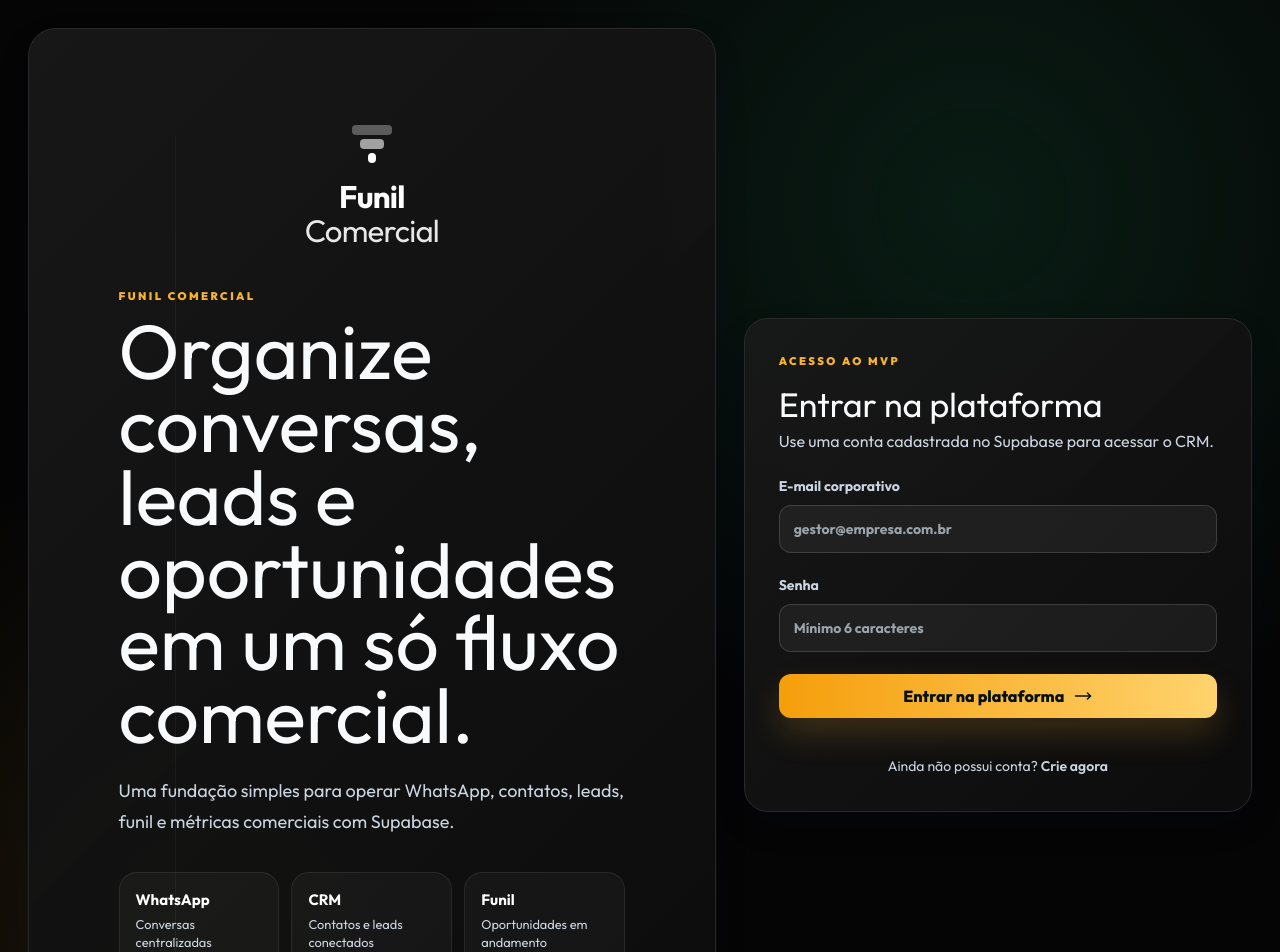
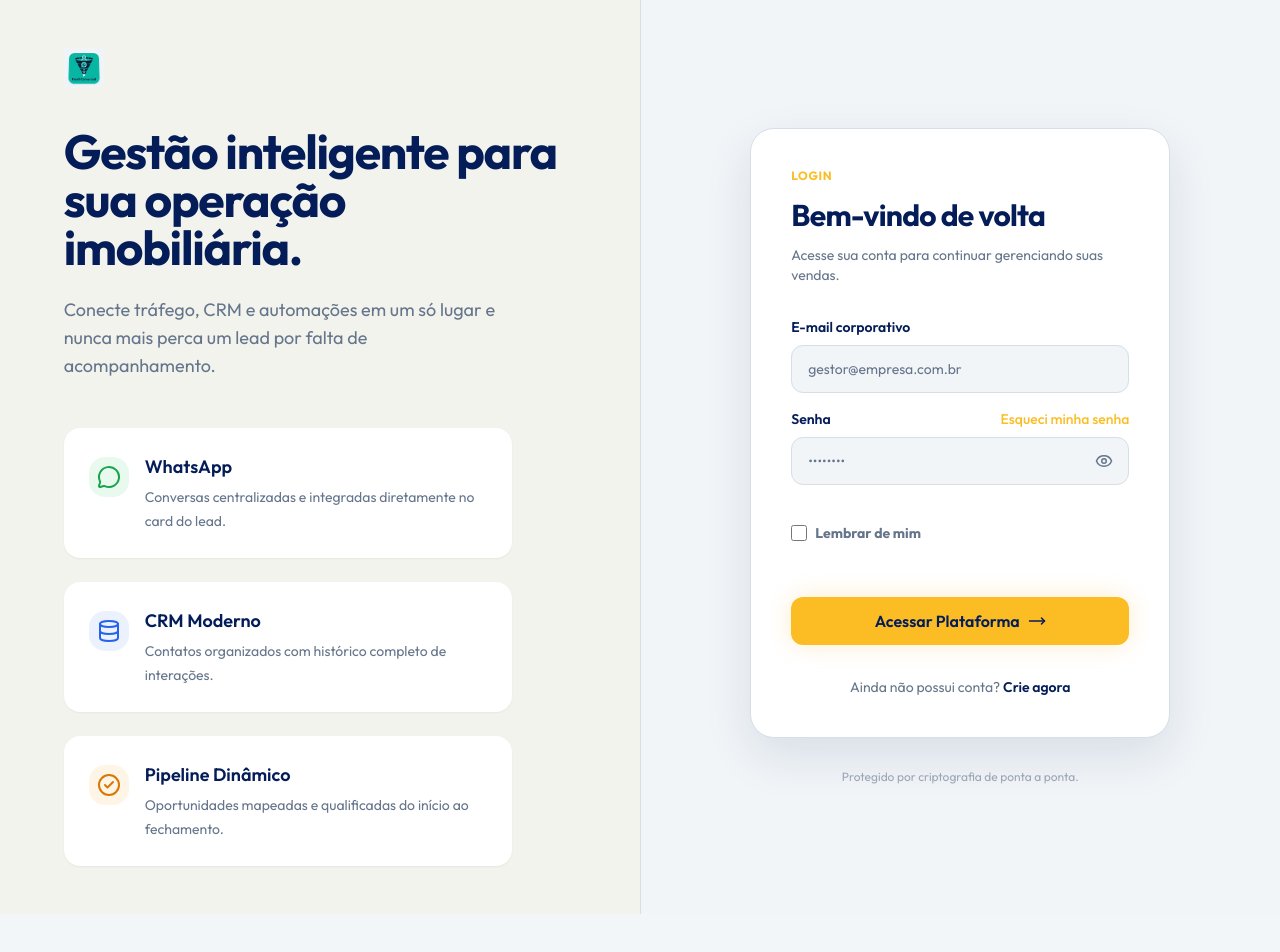
Before and after one commit to leoferrazbrasil/funil-comercial, a React (Vite) app: page /login in a window 1280 px wide. Shown: the top 952 px of the page. After the commit the page ends 914 px from the top, so only its background shows below. Built offline with nearby package versions, Linux system fonts and the light colour scheme.

Commit message:
fix(app): remover LoginScreen duplicado interno e utilizar o componente src/pages/Login

```diff
--- a/src/App.tsx
+++ b/src/App.tsx
@@ -45,6 +45,7 @@ import {
 import LandingPage from "./pages/Landing";
 import BrandbookPage from "./pages/Brandbook";
 import SignUpScreen from "./pages/SignUp";
+import LoginScreen from "./pages/Login";
 import Logo from "./components/Logo";
 import {
   convertContactToLead,
@@ -1050,131 +1051,6 @@ function AppContent() {
   );
 }
 
-function LoginScreen({
-  authError,
-  onAuth,
-}: {
-  authError: string | null;
-  onAuth: (
-    email: string,
-    password: string,
-    mode: "login" | "signup",
-  ) => Promise<void>;
-}) {
-  const [isSubmitting, setIsSubmitting] = useState(false);
-
-  const handleSubmit = async (event: FormEvent<HTMLFormElement>) => {
-    event.preventDefault();
-    const formData = new FormData(event.currentTarget);
-    const submitter = (event.nativeEvent as SubmitEvent)
-      .submitter as HTMLButtonElement | null;
-    const mode = submitter?.value === "signup" ? "signup" : "login";
-    setIsSubmitting(true);
-    await onAuth(
-      getFormValue(formData, "email"),
-      getFormValue(formData, "password"),
-      mode,
-    );
-    setIsSubmitting(false);
-  };
-
-  return (
-    <main className="login-page">
-      <section className="login-visual" aria-label="Funil Comercial">
-        <Logo iconSize={48} variant="stacked" theme="monochrome-white" className="mb-10 text-white" />
-        <p className="eyebrow">{brandConfig.login.eyebrow}</p>
-        <h1>{brandConfig.login.headline}</h1>
-        <p>{brandConfig.login.description}</p>
-        <div className="login-proof-grid" aria-label="Fluxo principal do MVP">
-          <span>
-            <strong>WhatsApp</strong>
-            <small>Conversas centralizadas</small>
-          </span>
-          <span>
-            <strong>CRM</strong>
-            <small>Contatos e leads conectados</small>
-          </span>
-          <span>
-            <strong>Funil</strong>
-            <small>Oportunidades em andamento</small>
-          </span>
-        </div>
-        <div className="flow-line" aria-hidden="true">
-          <i />
-          <i />
-          <i />
-          <i />
-        </div>
-      </section>
-
-      <form
-        className="login-card"
-        aria-label="Entrar na plataforma"
-        onSubmit={handleSubmit}
-      >
-        <div>
-          <p className="eyebrow">Acesso ao MVP</p>
-          <h2>Entrar na plataforma</h2>
-          <p className="muted">
-            Use uma conta cadastrada no Supabase para acessar o CRM.
-          </p>
-        </div>
-
-        {!isSupabaseConfigured && (
-          <p className="config-warning">
-            Configure `VITE_SUPABASE_ANON_KEY` para ativar login, cadastro e
-            dados reais.
-          </p>
-        )}
-
-        {authError && (
-          <p className="alert error" role="alert">
-            {authError}
-          </p>
-        )}
-
-        <label>
-          E-mail corporativo
-          <input
-            name="email"
-            placeholder="gestor@empresa.com.br"
-            required
-            type="email"
-          />
-        </label>
-        <label>
-          Senha
-          <input
-            minLength={6}
-            name="password"
-            placeholder="Mínimo 6 caracteres"
-            required
-            type="password"
-          />
-        </label>
-
-        <button
-          className="primary-button"
-          disabled={!isSupabaseConfigured || isSubmitting}
-          type="submit"
-          value="login"
-        >
-          {isSubmitting ? "Entrando..." : "Entrar na plataforma"}{" "}
-          <MoveRight size={18} />
-        </button>
-
-        <div className="text-center pt-4">
-          <p className="muted" style={{ fontSize: '0.875rem' }}>
-            Ainda não possui conta?{" "}
-            <Link to="/cadastro" style={{ fontWeight: 600, color: 'var(--primary)' }}>
-              Crie agora
-            </Link>
-          </p>
-        </div>
-      </form>
-    </main>
-  );
-}
 
 function Sidebar({
   navItems,
```
